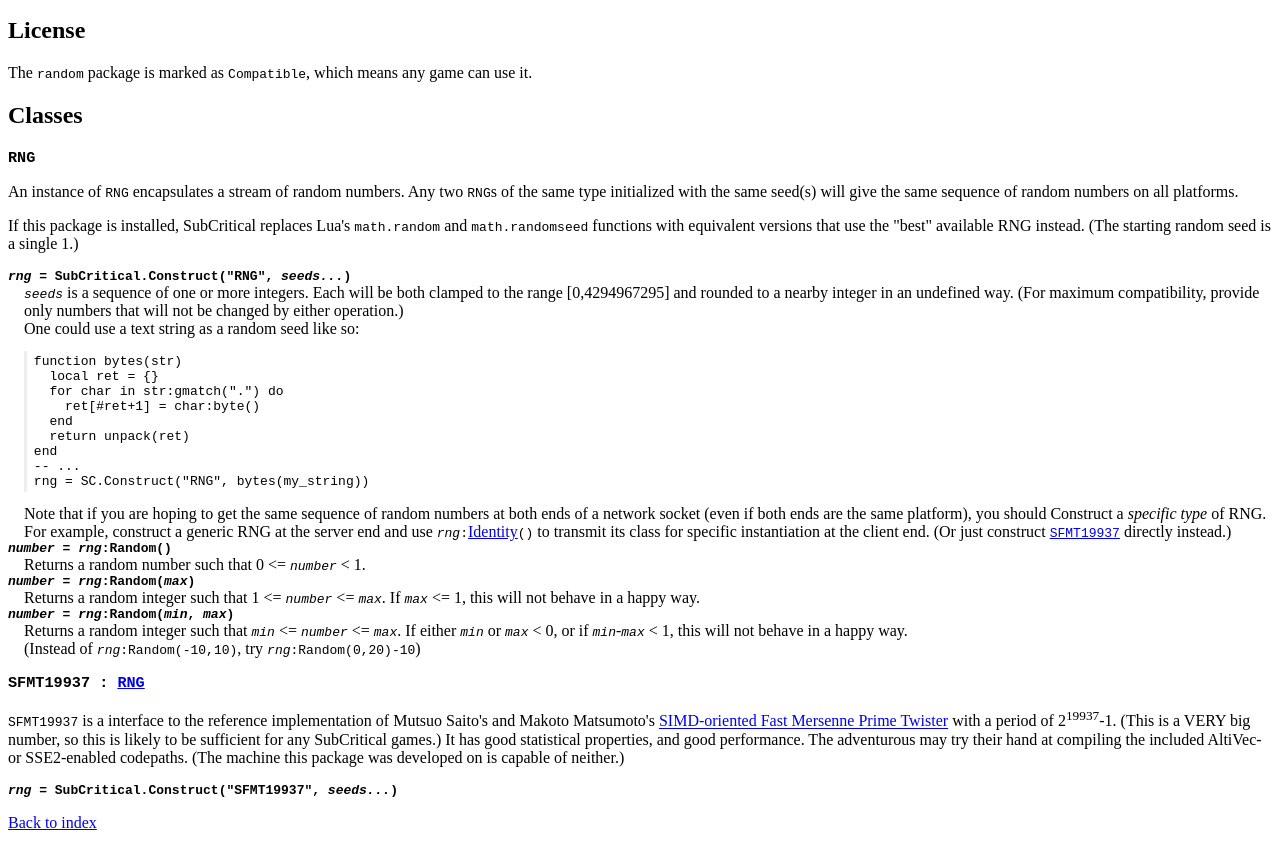
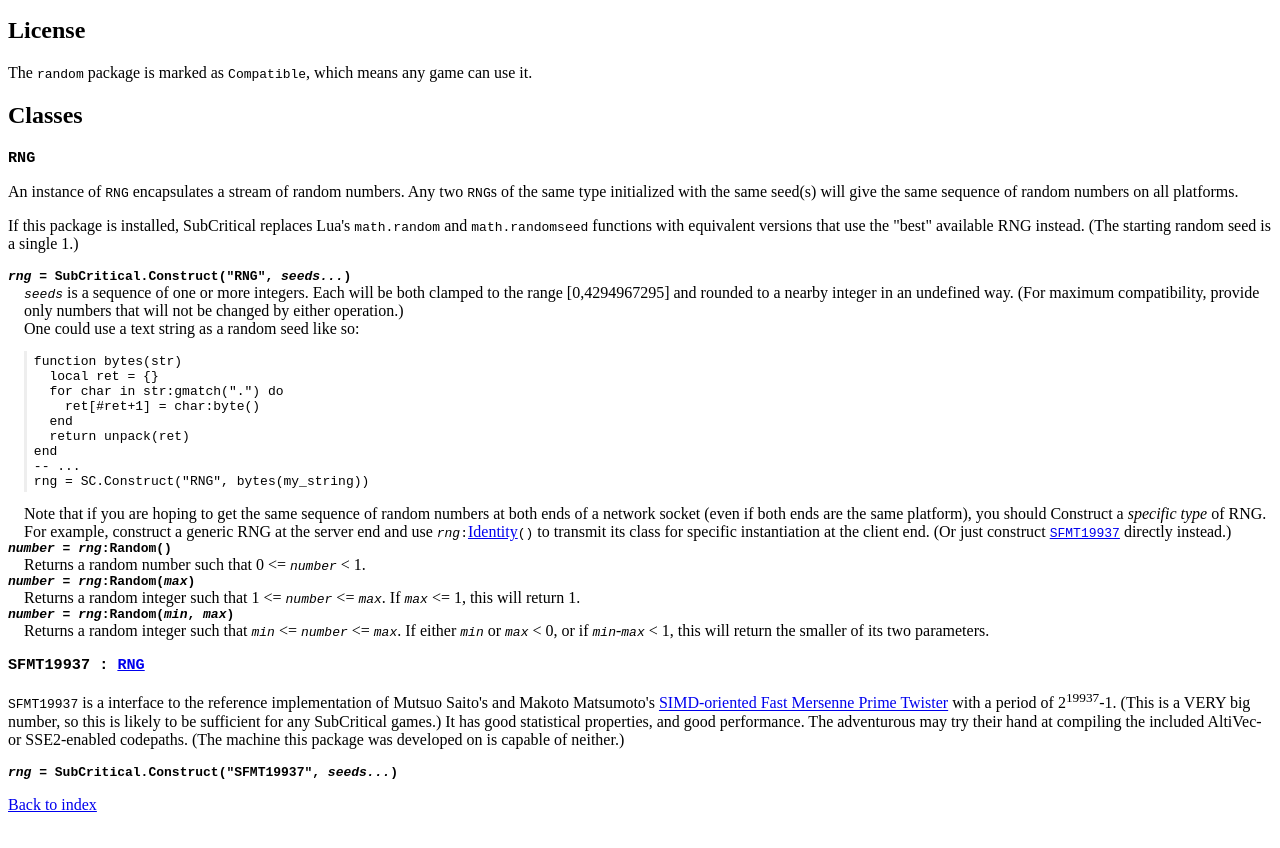
Before and after one commit to SolraBizna/subcritical, a plain HTML site: page doc/random.html in a window 1280 px wide. Shown: the part 101-949 px from the top of the page. Drawn offline with Linux system fonts and the light colour scheme.

Commit message:
Change the semantics of random number generation. Slightly better statistical properties, among other things.

```diff
--- a/doc/random.html
+++ b/doc/random.html
@@ -31,9 +31,9 @@ rng = SC.Construct("RNG", bytes(my_string))</pre></dd>
 <dt class="code"><i>number</i> = <i>rng</i>:Random()</dt>
 <dd>Returns a random number such that 0 <= <i class="code">number</i> < 1.</dd>
 <dt class="code"><i>number</i> = <i>rng</i>:Random(<i>max</i>)</dt>
-<dd>Returns a random integer such that 1 <= <i class="code">number</i> <= <i class="code">max</i>. If <i class="code">max</i> <= 1, this will not behave in a happy way.</dd>
+<dd>Returns a random integer such that 1 <= <i class="code">number</i> <= <i class="code">max</i>. If <i class="code">max</i> <= 1, this will return 1.</dd>
 <dt class="code"><i>number</i> = <i>rng</i>:Random(<i>min</i>, <i>max</i>)</dt>
-<dd>Returns a random integer such that <i class="code">min</i> <= <i class="code">number</i> <= <i class="code">max</i>. If either <i class="code">min</i> or <i class="code">max</i> < 0, or if <i class="code">min</i>-<i class="code">max</i> < 1, this will not behave in a happy way.<br>(Instead of <span class="code"><i>rng</i>:Random(-10,10)</span>, try <span class="code"><i>rng</i>:Random(0,20)-10</span>)</dd>
+<dd>Returns a random integer such that <i class="code">min</i> <= <i class="code">number</i> <= <i class="code">max</i>. If either <i class="code">min</i> or <i class="code">max</i> < 0, or if <i class="code">min</i>-<i class="code">max</i> < 1, this will return the smaller of its two parameters.</dd>
 </dl>
 <h3 class="code"><a name="SFMT19937">SFMT19937</a> : <a href="#RNG">RNG</a></h3>
 <p><tt>SFMT19937</tt> is a interface to the reference implementation of Mutsuo Saito's and Makoto Matsumoto's <a href="http://www.math.sci.hiroshima-u.ac.jp/~m-mat/MT/SFMT/index.html">SIMD-oriented Fast Mersenne Prime Twister</a> with a period of 2<sup>19937</sup>-1. (This is a VERY big number, so this is likely to be sufficient for any SubCritical games.) It has good statistical properties, and good performance. The adventurous may try their hand at compiling the included AltiVec- or SSE2-enabled codepaths. (The machine this package was developed on is capable of neither.)</p>
```
Also changed, not shown: 1 other file.
